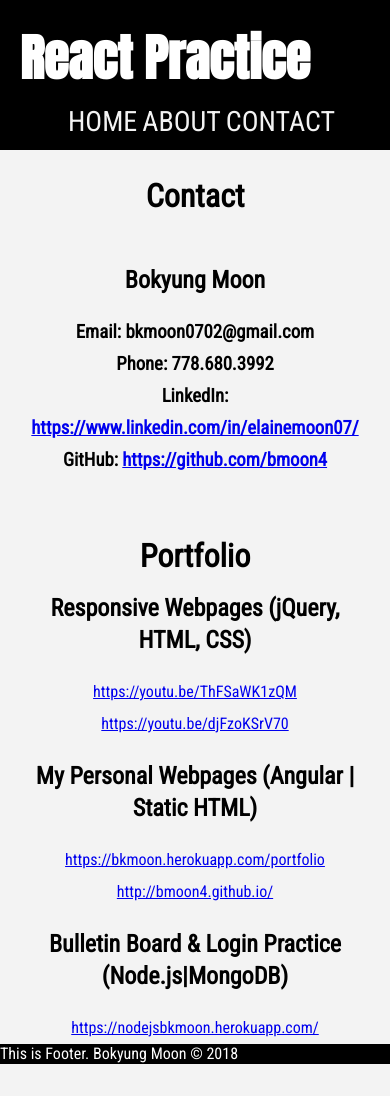
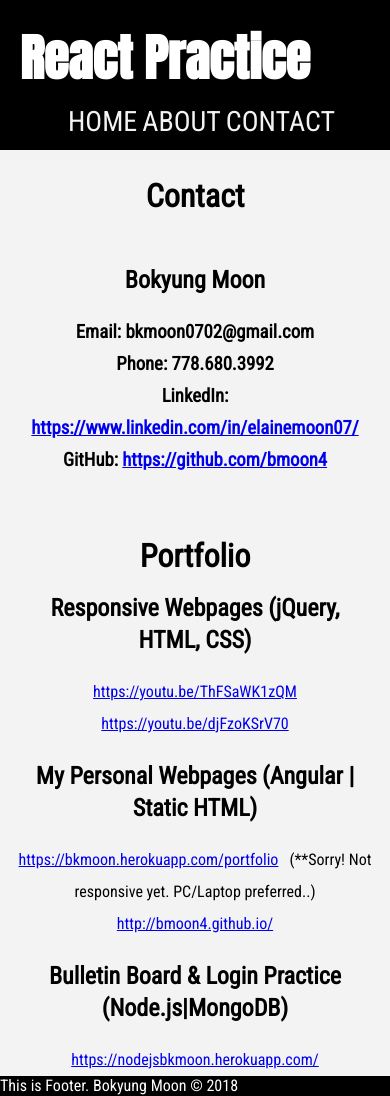
Before and after one commit to bmoon4/react, a React (Create React App) app: page /contact in a window 390 px wide. Before the commit the page ends 1064 px from the top, so only its background shows below. Built offline with nearby package versions, Linux system fonts and the light colour scheme.

Commit message:
not responsive

```diff
--- a/src/contact/ContactContents.jsx
+++ b/src/contact/ContactContents.jsx
@@ -44,6 +44,10 @@ class ContactContents extends Component {
                 <a href="https://bkmoon.herokuapp.com/portfolio">
                   https://bkmoon.herokuapp.com/portfolio
                 </a>
+                <span>
+                  &nbsp;&nbsp; (**Sorry! Not responsive yet. PC/Laptop
+                  preferred..)
+                </span>
               </li>
               <li>
                 <a href="http://bmoon4.github.io/">http://bmoon4.github.io/</a>
```
